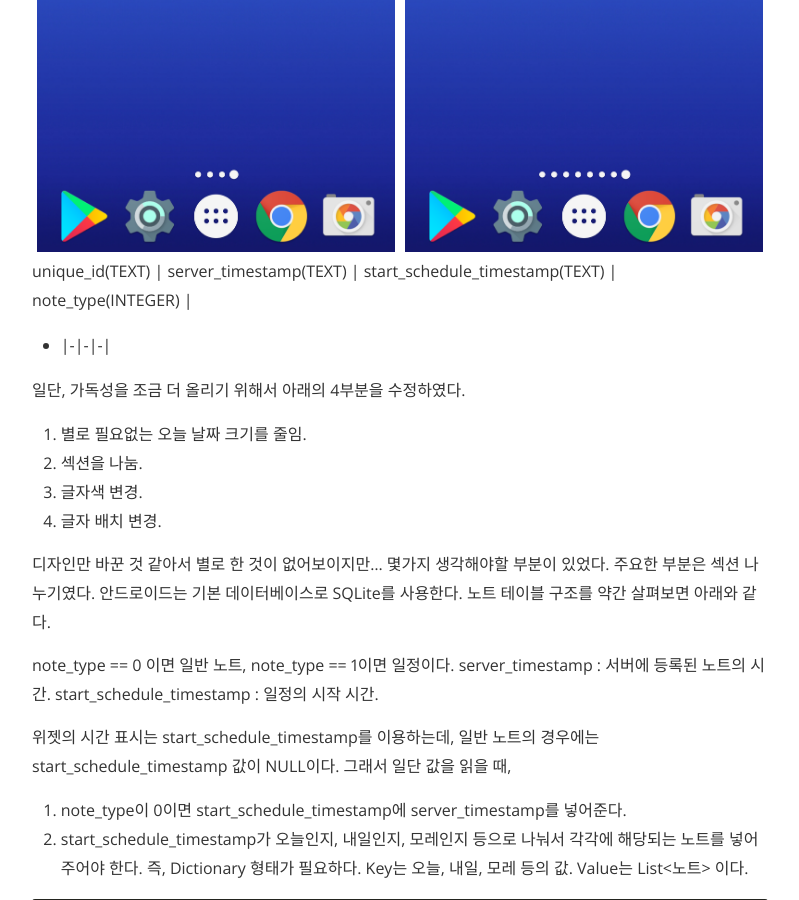
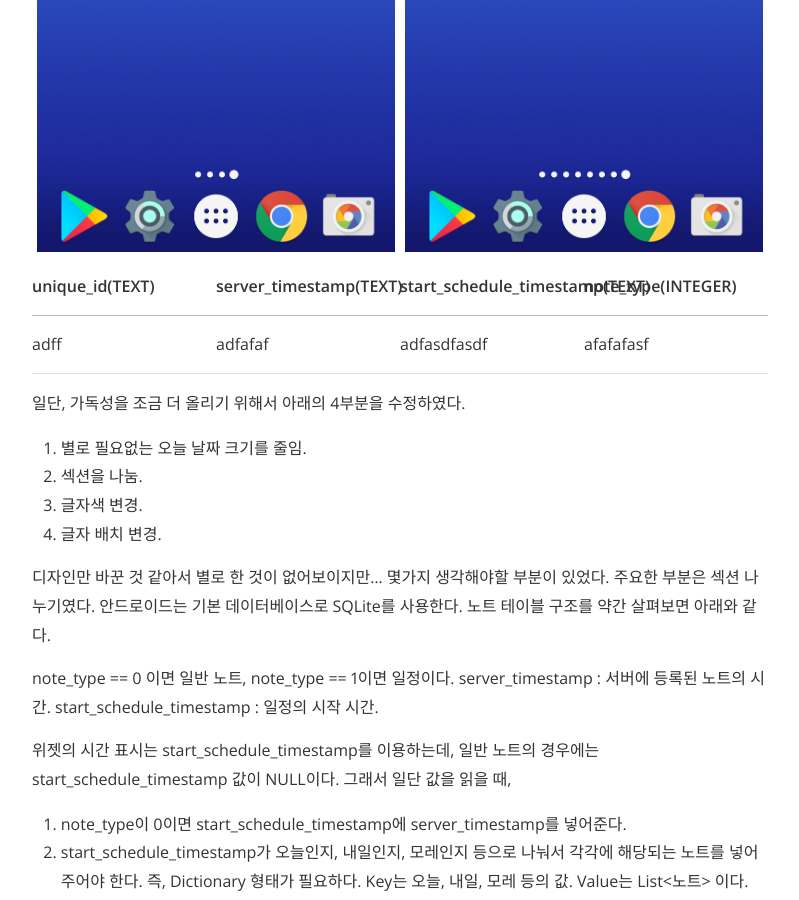
Before and after one commit to myksb1223/myksb1223.github.io, a Jekyll site: the page built from _posts/2018-07-10-Android-Homescreen-AppWidget.md, in a window 1280 px wide and 900 px high, scrolled down 1004 px. Shown: the whole window, without its empty margins (240-1039 px from the left). Built offline with Jekyll 4.4.1, drawn with Linux system fonts in a browser that asks for light colours; nearby versions of some CDN libraries; Markdown is read by kramdown in place of the engine named in the settings.

Commit message:
Change post

```diff
--- a/_posts/2018-07-10-Android-Homescreen-AppWidget.md
+++ b/_posts/2018-07-10-Android-Homescreen-AppWidget.md
@@ -18,8 +18,9 @@ categories: develop_diary
 
 <img src="{{ site.baseurl }}/assets/develop_diary/android_appwidget_1.png" title="AppWidget Picture 1" class="post-image"><img src="{{ site.baseurl }}/assets/develop_diary/android_appwidget_2.png" title="AppWidget Picture 2" class="post-image">
 
-unique_id(TEXT) |	server_timestamp(TEXT) | start_schedule_timestamp(TEXT) | note_type(INTEGER) |
--|-|-|-|
+|unique_id(TEXT) |	server_timestamp(TEXT) | start_schedule_timestamp(TEXT) | note_type(INTEGER) |
+|-----------------|-----------------|-----------------|-----------------|
+|adff|adfafaf|adfasdfasdf|afafafasf|
 
 일단, 가독성을 조금 더 올리기 위해서 아래의 4부분을 수정하였다.
 1. 별로 필요없는 오늘 날짜 크기를 줄임.
```
